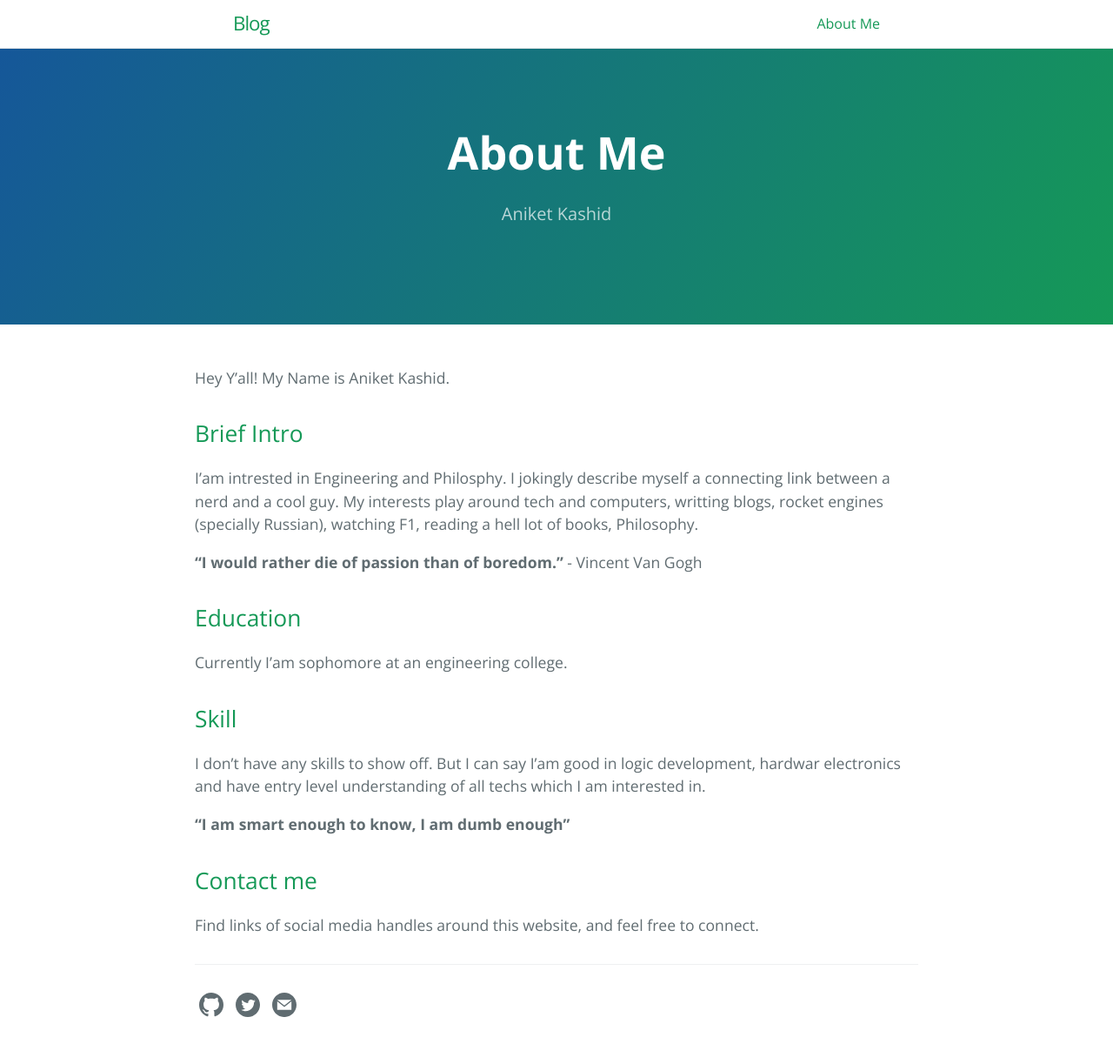
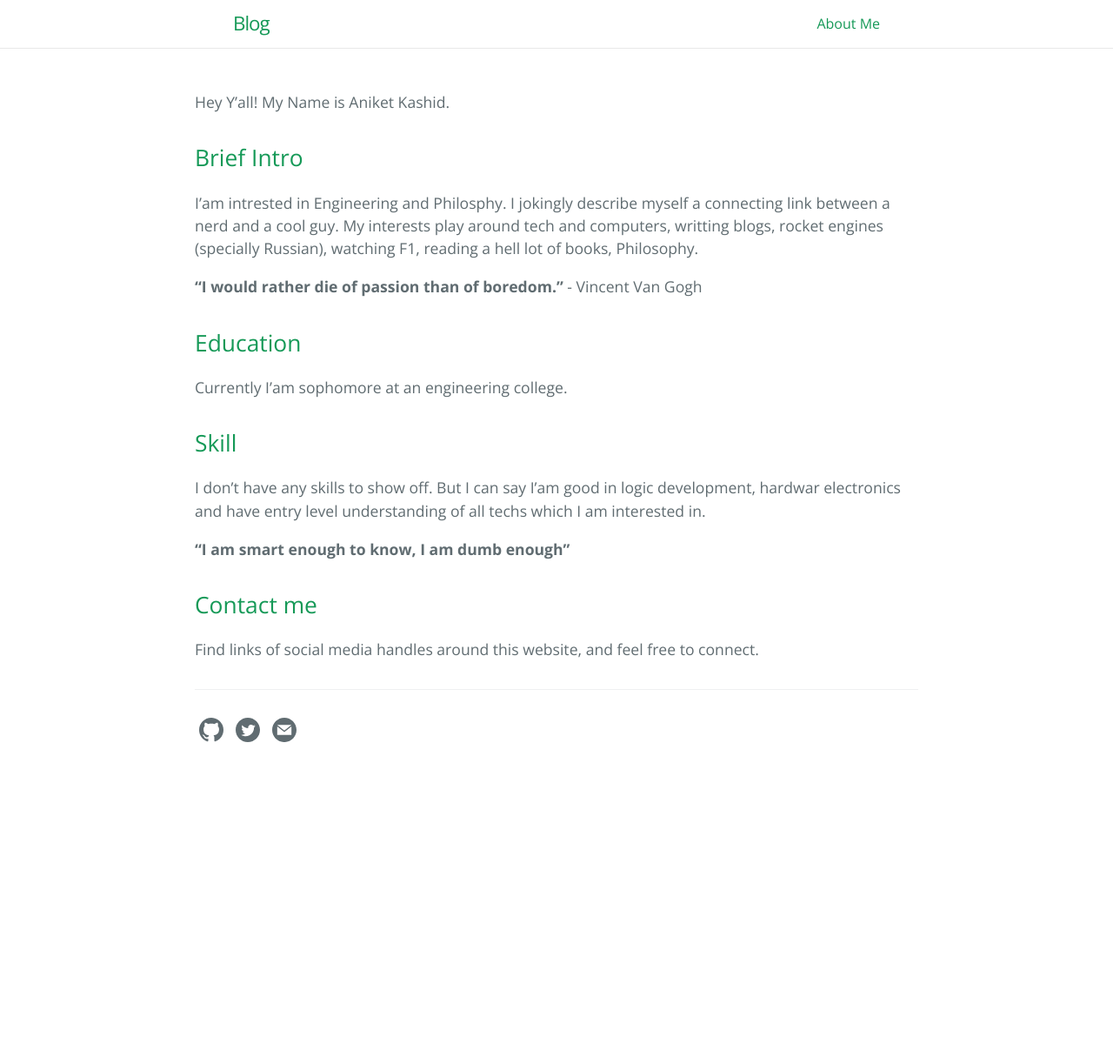
Before and after one commit to aniketkashid17/aniketkashid, a Jekyll site: the page built from about.md, in a window 1280 px wide. Shown: the whole page at 87% size. Built offline with Jekyll 4.4.1, drawn with Linux system fonts in a browser that asks for light colours; after the commit the page ends 907 px from its top, so only the background shows below that.

Commit message:
Update default.html

```diff
--- a/_layouts/default.html
+++ b/_layouts/default.html
@@ -48,31 +48,7 @@
       {% assign page-tagline = page.tagline | escape  %}
     {% endif %}
 
-    <section class="page-header">
-      <h1 class="project-name">{{ page-title }}</h1>
-      <h2 class="project-tagline">{{ page-tagline }}</h2>
-      {% if page.layout == 'home' and site.github.is_project_page %}
-          <a href="{{ site.github.repository_url }}" class="btn">View on GitHub</a>
-        {% if site.show_downloads %}
-          <a href="{{ site.github.zip_url }}" class="btn">Download .zip</a>
-          <a href="{{ site.github.tar_url }}" class="btn">Download .tar.gz</a>
-        {% endif %}
-      {% endif %}
-      <!-- Post tagline -->
-      {% if page.layout == 'post' %}
-        <h2 class="project-date">
-        <time datetime="{{ page.date | date_to_xmlschema }}" itemprop="datePublished">
-          {% assign date_format = site.cayman-blog.date_format | default: "%b %-d, %Y" %}
-          {{ page.date | date: date_format }}
-        </time>
-        {% assign page_author = page.author | default: site.author | default: nil | escape %}
-        {% if page_author %}
-          • <span itemprop="author" itemscope itemtype="http://schema.org/Person"><span itemprop="name">{{ page_author }}</span></span>
-        {% endif %}
-        </h2>
-      {% endif %}
-      <!-- End: Post tagline -->
-    </section>
+
 
     <section class="main-content">
 
```
